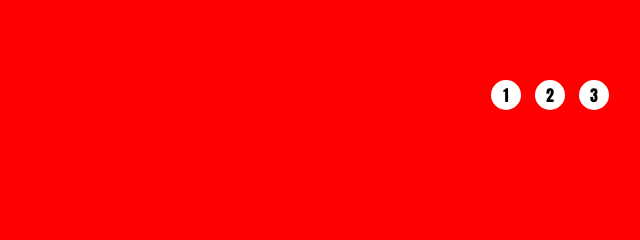
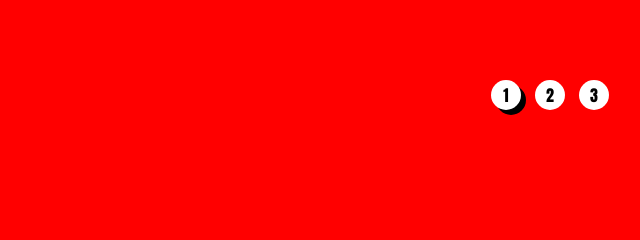
Before and after one commit to Paletta90/htmlcss-shoes, a plain HTML site: page index.html in a window 1280 px wide. In both pictures the pointer is over the element 1039 px from the left and 95 px from the top of the page. Shown: the top 240 px of the page, 533-1173 px from the left. Drawn offline with Linux system fonts and the light colour scheme.

Commit message:
Uso box-shadow

```diff
--- a/asset/css/style.css
+++ b/asset/css/style.css
@@ -33,6 +33,10 @@ html{
     line-height: 30px;
     border-radius: 50%;
     text-align: center;
+    /* box-shadow: 5px 5px; */
+}
+.container-hover:hover{
+    box-shadow: 5px 5px;
 }
 
 .bar-hover ul li div a{
@@ -41,6 +45,7 @@ html{
     font-weight: 1000;
     font-family:Impact, Haettenschweiler, 'Arial Narrow Bold', sans-serif;
 }
+
 #background-red{
     height: 100vh;
     background-color: red;
```
